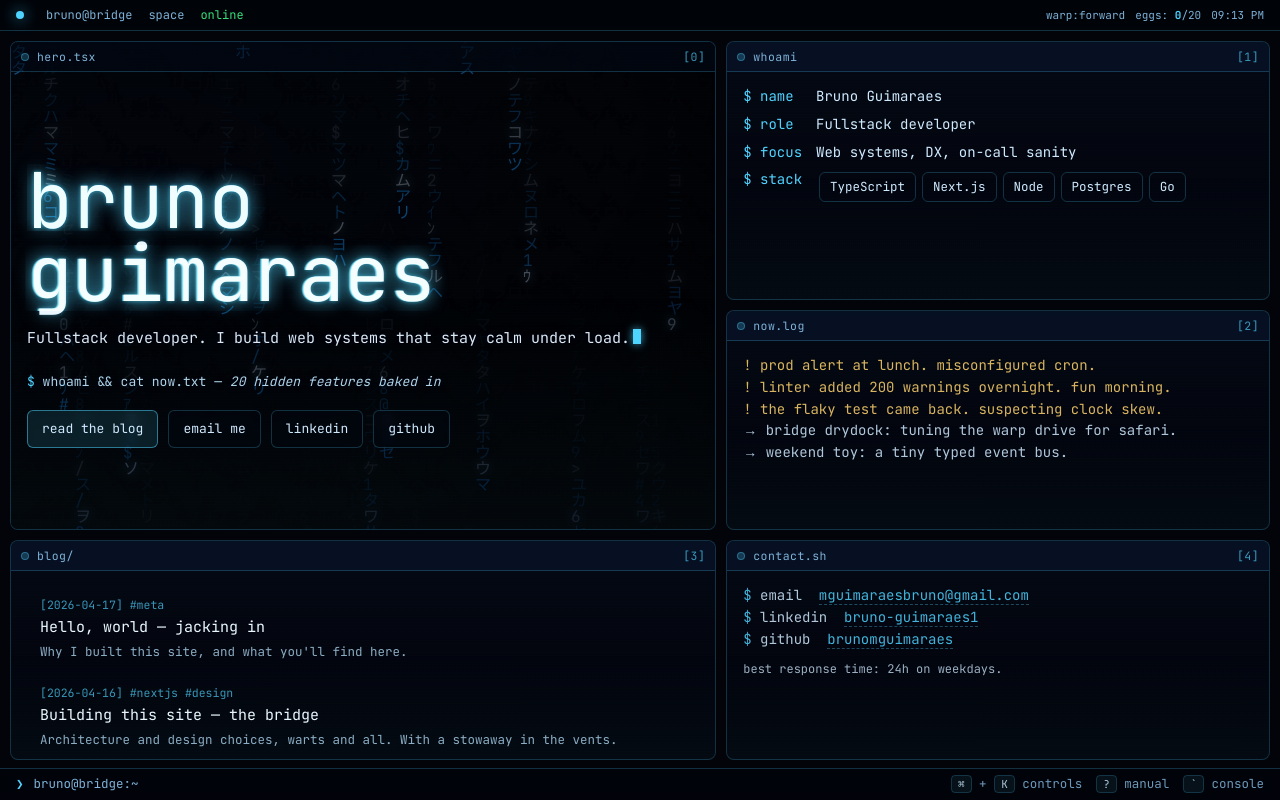
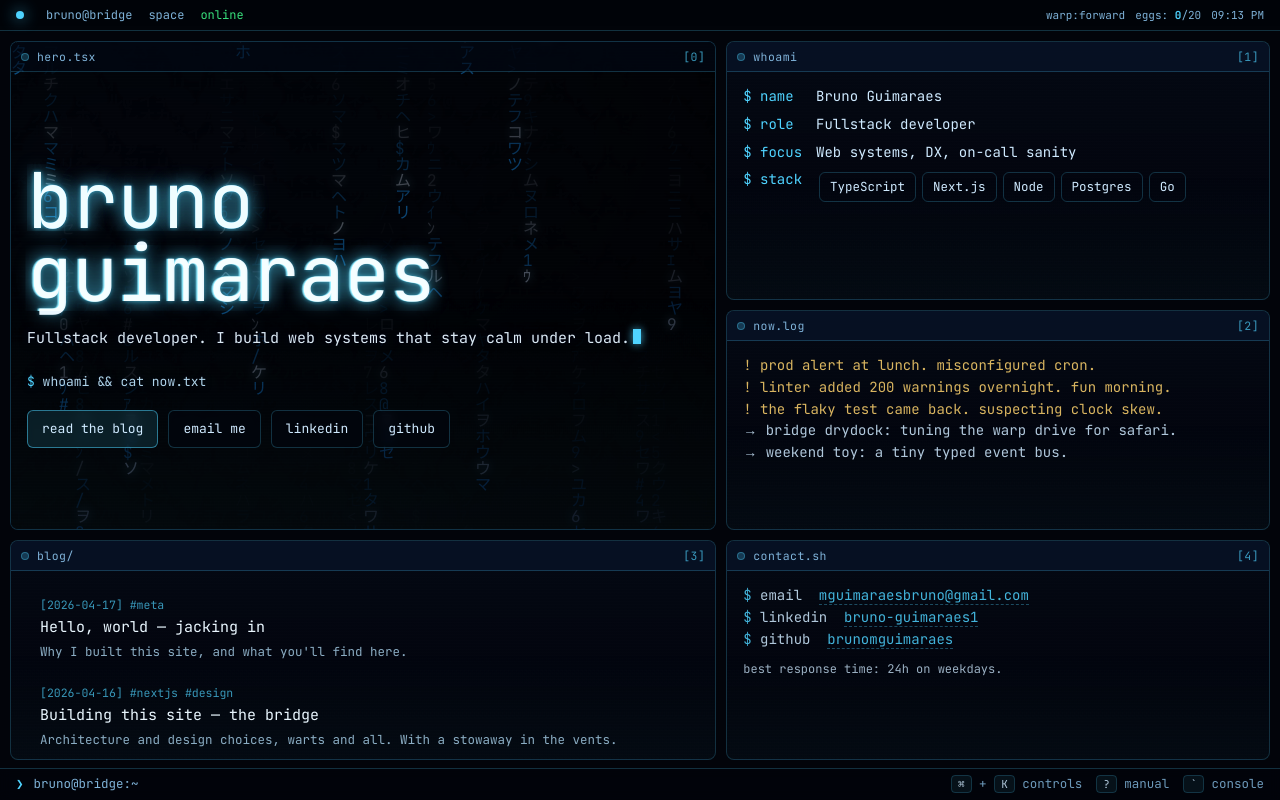
Before and after one commit to brunomguimaraes/bruno-blog, a Next.js app: page / in a window 1280 px wide. Built offline with nearby package versions, Linux system fonts and the light colour scheme.

Commit message:
change hero subtitle

```diff
--- a/components/Panes.tsx
+++ b/components/Panes.tsx
@@ -113,7 +113,7 @@ export function HeroPane() {
           <span className="caret" />
         </div>
         <div className="cmdline">
-          <span className="p">$</span> whoami && cat now.txt — <em>20 hidden features baked in</em>
+          <span className="p">$</span> whoami && cat now.txt
         </div>
         <div className="btns">
           <Link href="/blog" className="btn primary">read the blog</Link>
```
